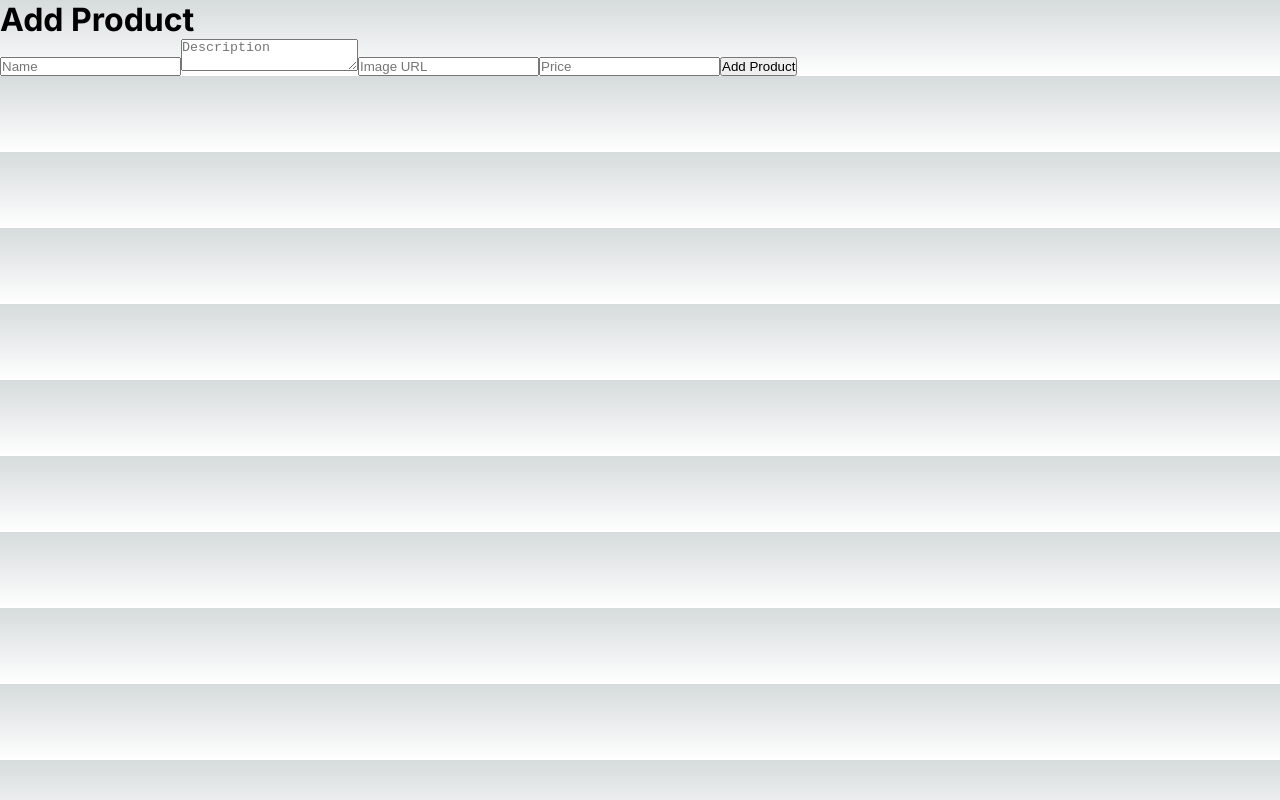
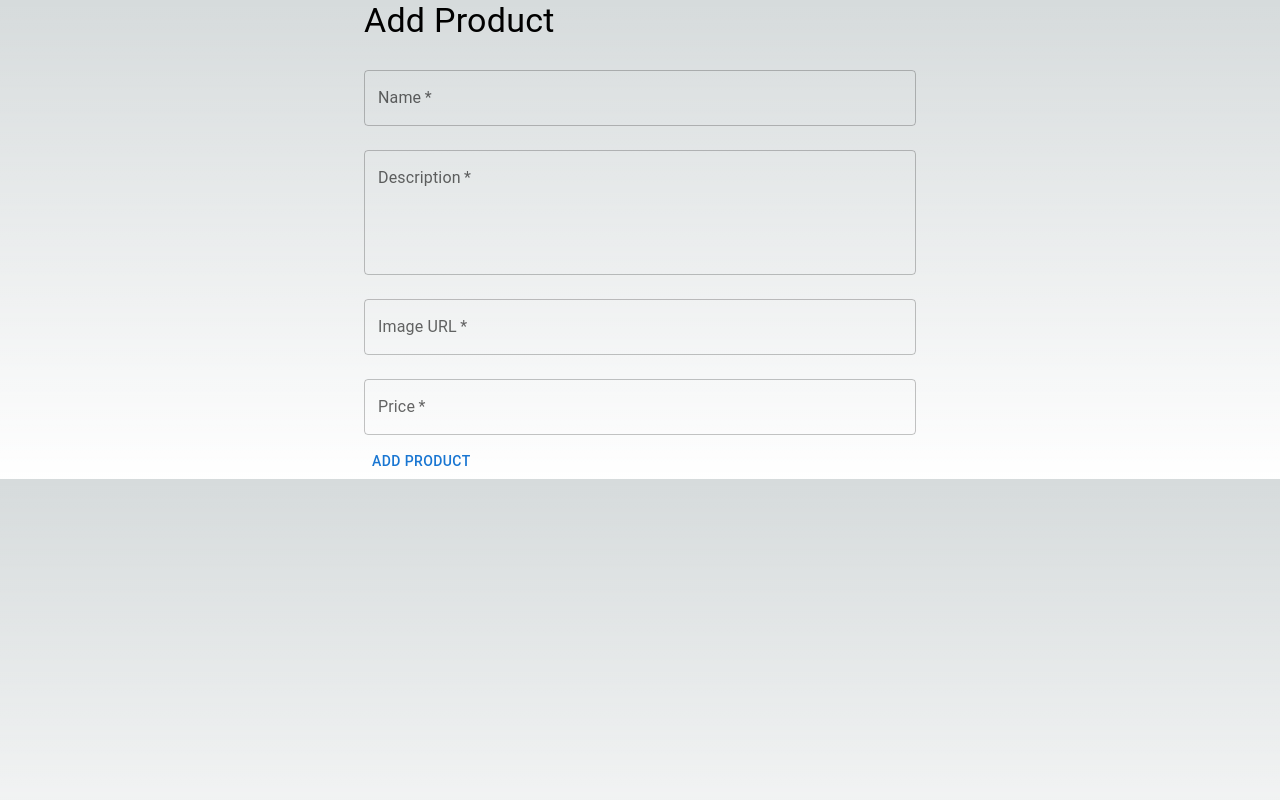
Before and after one commit to Novoselets28/e-commerce, a Next.js app: page /add-product in a window 1280 px wide. Built offline with nearby package versions, Linux system fonts and the light colour scheme.

Commit message:
added Product details page

```diff
--- a/app/add-product/page.tsx
+++ b/app/add-product/page.tsx
@@ -1,5 +1,6 @@
 import FormSubmitButton from "@/components/formSubmitButton";
 import prisma from "@/lib/db/prisma";
+import { Container, Typography, TextField } from "@mui/material";
 import { redirect } from "next/navigation";
 
 export const metadata = {
@@ -27,37 +28,49 @@ async function addProduct(formData: FormData) {
 
 export default function AddProductPage() {
     return (
-    <div>
-      <h1 className="mb-3 text-lg font-bold">Add Product</h1>
+        <Container maxWidth="sm">
+            <Typography variant="h4" component="h1" gutterBottom>
+                Add Product
+            </Typography>
             <form action={addProduct}>
-        <input
+                <TextField
                     required
                     name="name"
-          placeholder="Name"
-          className="input-bordered input mb-3 w-full"
+                    label="Name"
+                    fullWidth
+                    margin="normal"
+                    variant="outlined"
                 />
-        <textarea
+                <TextField
                     required
                     name="description"
-          placeholder="Description"
-          className="textarea-bordered textarea mb-3 w-full"
+                    label="Description"
+                    fullWidth
+                    multiline
+                    rows={4}
+                    margin="normal"
+                    variant="outlined"
                 />
-        <input
+                <TextField
                     required
                     name="imageUrl"
-          placeholder="Image URL"
+                    label="Image URL"
                     type="url"
-          className="input-bordered input mb-3 w-full"
+                    fullWidth
+                    margin="normal"
+                    variant="outlined"
                 />
-        <input
+                <TextField
                     required
                     name="price"
-          placeholder="Price"
+                    label="Price"
                     type="number"
-          className="input-bordered input mb-3 w-full"
+                    fullWidth
+                    margin="normal"
+                    variant="outlined"
                 />
                 <FormSubmitButton className="btn-block">Add Product</FormSubmitButton>
             </form>
-    </div>
+        </Container>
     );
 }
--- a/components/formSubmitButton.tsx
+++ b/components/formSubmitButton.tsx
@@ -1,12 +1,13 @@
 "use client";
 
-import { ComponentProps } from "react";
+import { Button, CircularProgress } from "@mui/material";
+import { ButtonProps } from "@mui/material/Button";
 import { useFormStatus } from "react-dom";
 
 type FormSubmitButtonProps = {
   children: React.ReactNode;
   className?: string;
-} & ComponentProps<"button">;
+} & ButtonProps;
 
 export default function FormSubmitButton({
   children,
@@ -16,14 +17,14 @@ export default function FormSubmitButton({
   const { pending } = useFormStatus();
 
   return (
-    <button
+    <Button
       {...props}
       className={`btn-primary btn ${className}`}
       type="submit"
       disabled={pending}
+      startIcon={pending && <CircularProgress size={20} />}
     >
-      {pending && <span className="loading loading-spinner" />}
       {children}
-    </button>
+    </Button>
   );
 }
```
Also changed, not shown: app/page.tsx (+4 -5 lines), app/products/[id]/page.tsx (added, +63 -0 lines), components/ProductCard.tsx (+37 -20 lines), components/PriceTag.tsx (line endings or trailing spaces). Lines whose indentation alone changed are shown as unchanged.
